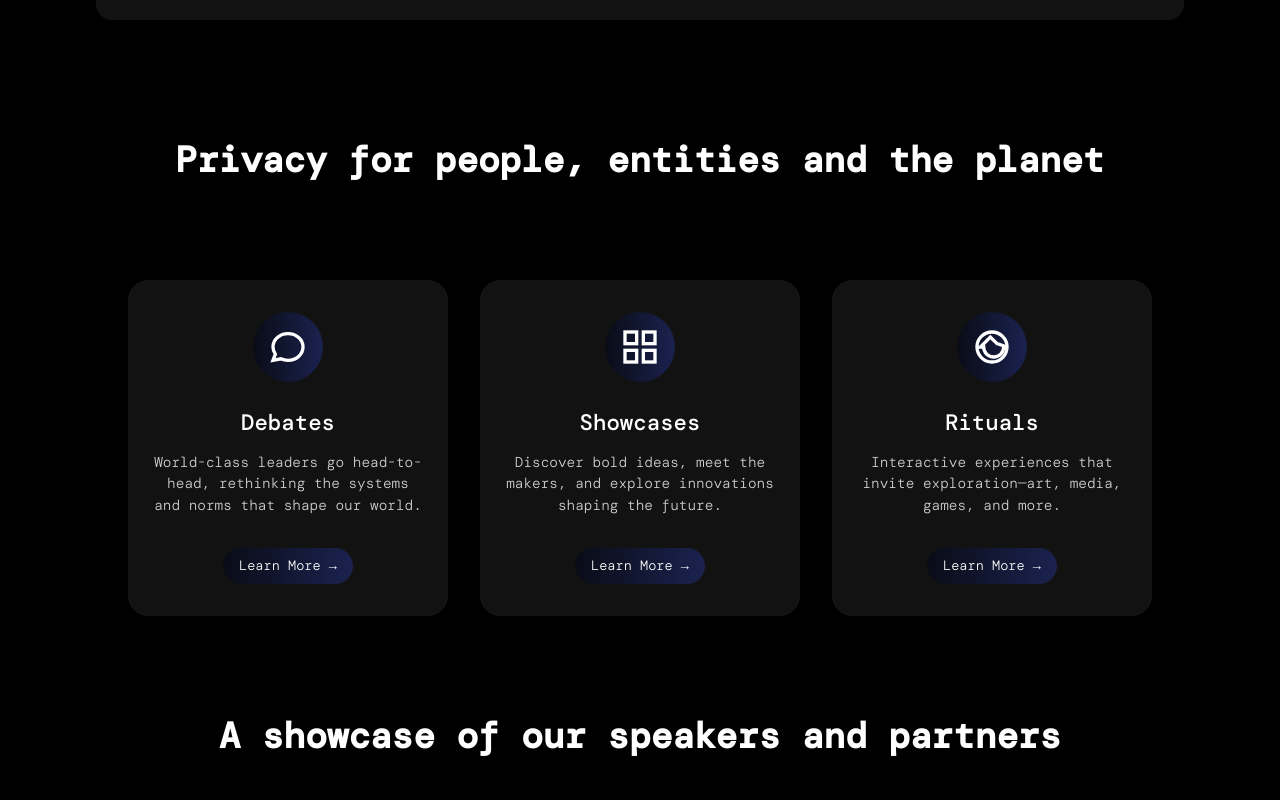
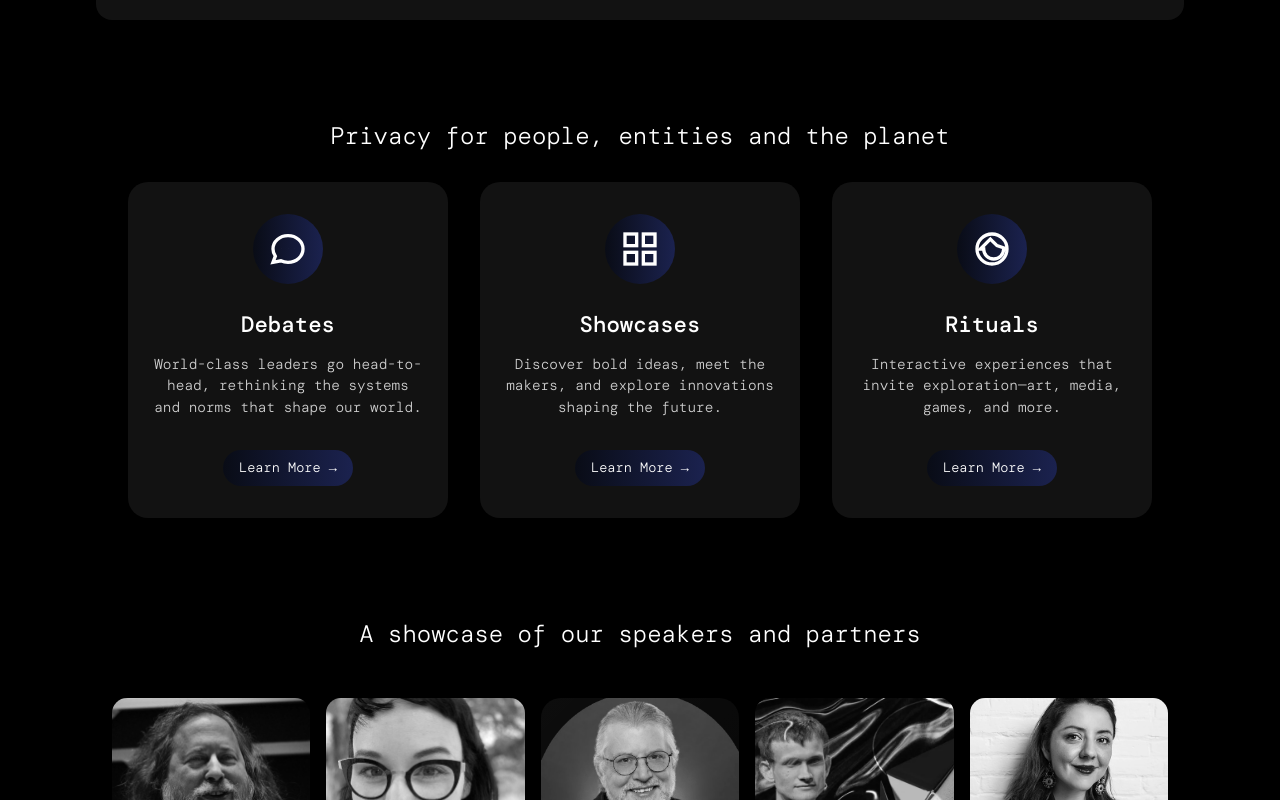
Before and after one commit to web3privacy/c25bue, a plain HTML site: page index.html in a window 1280 px wide. Shown: the part 1280-2080 px from the top of the page. Drawn offline with Linux system fonts and the light colour scheme; a web font is replaced by a local one.

Commit message:
Adjust font sizes and margins in index.html and es/index.html for improved readability and layout consistency in the "What To Expect" and "Speakers" sections.

```diff
--- a/index.html
+++ b/index.html
@@ -206,10 +206,10 @@
 
 
                <!-- What To Expect Section -->
-<section class="feature-carousel py-20" style="margin-top: 120px;">
-
-  <div class="text-center" style="margin-bottom: 100px;">
-    <h2 id="program" class="text-4xl md:text-5xl font-bold text-white mb-4">
+<section class="feature-carousel py-20" style="margin-top: 100px;">
+
+  <div class="text-center" style="margin-bottom: 30px;">
+    <h2 id="program" class="text-2xl md:text-3xl text-white">
       Privacy for people, entities and the planet
     </h2>
   </div>
@@ -262,8 +262,8 @@
 </section>
 
 <div id="speakers" class="bg-black text-white px-4">
-  <div class="text-center" style="margin-top: 100px; margin-bottom: 100px;">
-    <h2 class="text-4xl md:text-5xl font-bold text-white mb-4">
+  <div class="text-center" style="margin-top: 100px; margin-bottom: 30px;">
+    <h2 class="text-2xl md:text-3xl text-white">
       A showcase of our speakers and partners
   </h2>
 </div>
@@ -1329,7 +1329,7 @@
                   <div class="pb-6 text-xl text-center">Contact the <a href="https://x.com/PG_CDG">Partnerships team today</a> to become a beloved event partner</div> -->
    <div class="team-showcase">
       <div class="team-badge">Our Team</div>
-  <h2 class="text-3xl md:text-4xl font-bold text-white mb-4">Where ideas take form
+  <h2 class="text-2xl md:text-3xl text-white">Where ideas take form
 </h2>
     <!-- Team Grid -->
     <div class="team-grid">
```
Also changed, not shown: es/index.html (+5 -5 lines).
